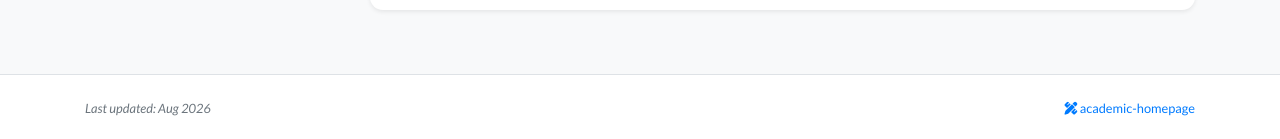
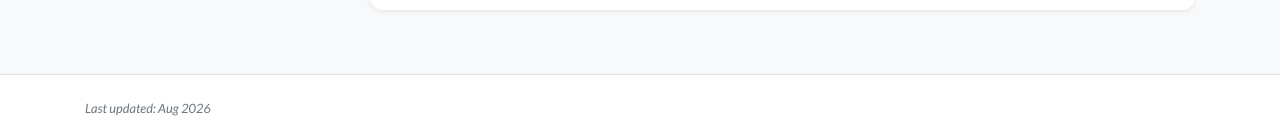
Before and after one commit to Julieuo/Julieuo, a Jekyll site: the page built from index.html, in a window 1280 px wide and 900 px high, scrolled down 947 px. Shown: the part 758-897 px from the top of the window. Built offline with Jekyll 4.4.1, drawn with Linux system fonts in a browser that asks for light colours; nearby versions of some CDN libraries; a style sheet for code colours, icons or effects is not loaded.

Commit message:
Update display.yml

```diff
--- a/_data/display.yml
+++ b/_data/display.yml
@@ -3,8 +3,3 @@ homepage:
   show_news: true
   show_selected_publications: true
   num_news: 10
-
-# Feel free to replace the footer text if you would like to, but I will greatly appreciate it
-# if you keep the link to the template so that more people can benefit from it. Thanks!
-footer_text: >-
-  <a href="https://github.com/luost26/academic-homepage" target="_blank"><i class="fas fa-pencil-ruler"></i> academic-homepage</a>
```
